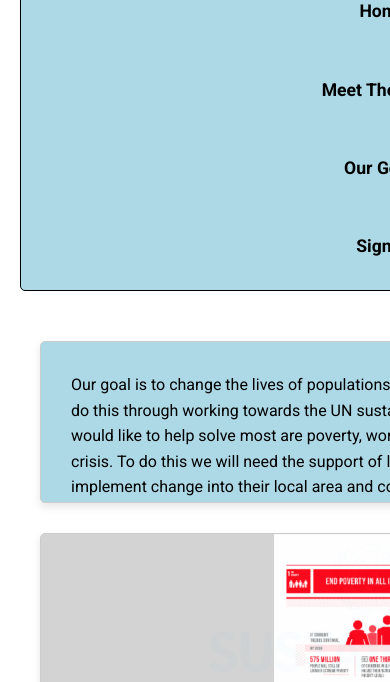
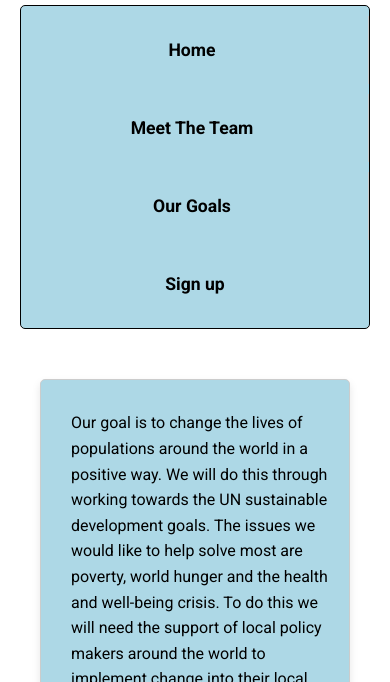
Before and after one commit to MaxGof68/WebDev-project, a website: page public/Index.html in a window 390 px wide. Shown: the part 162-844 px from the top of the page. Drawn offline with Linux system fonts and the light colour scheme.

Commit message:
Small Index CSS fix

```diff
--- a/public/main.css
+++ b/public/main.css
@@ -255,4 +255,9 @@ footer a:hover {
     .slide {
         height: auto;
     }
+
+    #maintext p{
+        width: 100%;
+        height: auto;
+    }
 }
```
